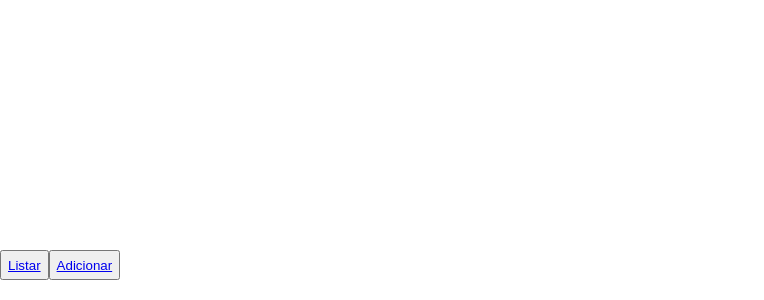
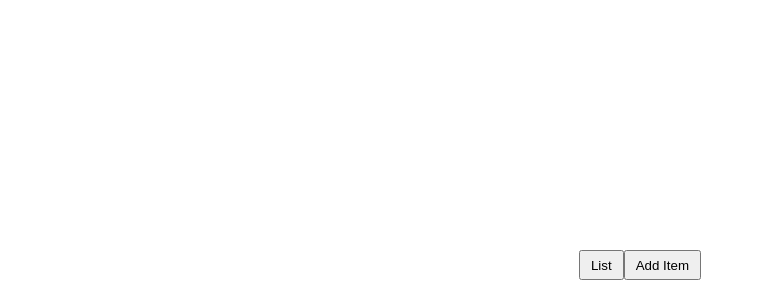
Before and after one commit to the-collab-lab/tcl-34-smart-shopping-list, a React (Create React App) app: page / in a window 1280 px wide. Shown: the part 500-800 px from the top of the page, without its empty margins (0-764 px from the left). Built offline with nearby package versions, Linux system fonts and the light colour scheme.

Commit message:
fix filters in component and adding styles with css

```diff
--- a/src/App.css
+++ b/src/App.css
@@ -1,13 +1,5 @@
-.div-button {
-  position:fixed;
-  bottom: 0;
-  height: 50px;
+* {
+  box-sizing: border-box;
+  margin: 0;
+  padding: 0;
 }
-
-.button {
-  height: 30px;
-}
-
-.button:hover {
-  background-color: cornflowerblue;
-}
--- a/src/App.js
+++ b/src/App.js
@@ -1,37 +1,16 @@
 import React from 'react';
-
 import './App.css';
-
-import { BrowserRouter, Link, Route, Switch} from 'react-router-dom';
-
-const Listar = () => <h1>Listar</h1>
-const Adicionar = () => <h1>Adicionar</h1>
+import { Filters } from './components/Filters';
+import { BrowserRouter as Router } from 'react-router-dom';
 
 function App() {
   return (
-    <BrowserRouter>
-    <Switch>
-    <Route path='/listar'>
-        <Listar />
-      </Route>
-      <Route path='/adicionar'>
-        <Adicionar />
-      </Route>
-    </Switch>
-    <div className="div-button">
-    <button className="button">
-      <Link to='/listar'>
-      Listar
-    </Link>
-    </button>
-    <button className="button">
-    <Link to='/adicionar'>
-      Adicionar
-    </Link>
-    </button>
-    </div>
-    </BrowserRouter>
-  )
+    <Router>
+      <div className="App">
+        <Filters />
+      </div>
+    </Router>
+  );
 }
 
 export default App;
--- /dev/null
+++ b/src/components/Filters/index.js
@@ -0,0 +1,30 @@
+import './styles.css';
+import { Switch, Route, Link } from 'react-router-dom';
+
+const Listar = () => <h1>Listar</h1>;
+const Adicionar = () => <h1>Adicionar</h1>;
+
+export function Filters() {
+  return (
+    <Switch>
+      <Route exact path="/listar">
+        <Listar />
+      </Route>
+      <Route path="/adicionar">
+        <Adicionar />
+      </Route>
+      <div className="div-button">
+        <button className="button">
+          <Link className="link-button" to="/list">
+            List
+          </Link>
+        </button>
+        <button className="button">
+          <Link className="link-button" to="/add-item">
+            Add Item
+          </Link>
+        </button>
+      </div>
+    </Switch>
+  );
+}
--- /dev/null
+++ b/src/components/Filters/styles.css
@@ -0,0 +1,27 @@
+.div-button {
+  display: flex;
+  position: fixed;
+  bottom: 0;
+  justify-content: center;
+  height: 50px;
+  width: 100%;
+  border-radius: 10px;
+}
+
+.button {
+  height: 30px;
+  padding: 0 10px;
+}
+
+.button:hover {
+  background-color: rgb(87, 146, 255);
+}
+
+.button:focus {
+  background-color: rgb(87, 146, 255);
+}
+
+.link-button {
+  text-decoration: none;
+  color: black;
+}
```
